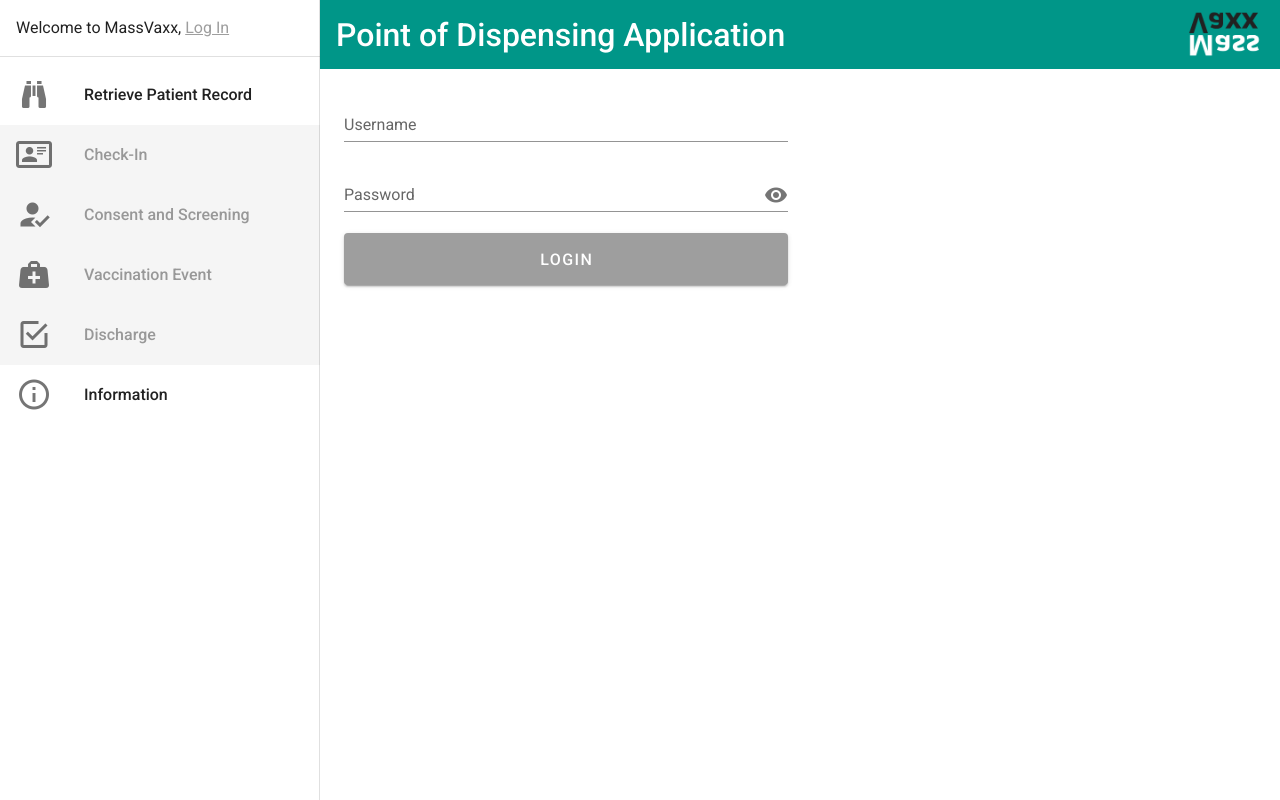
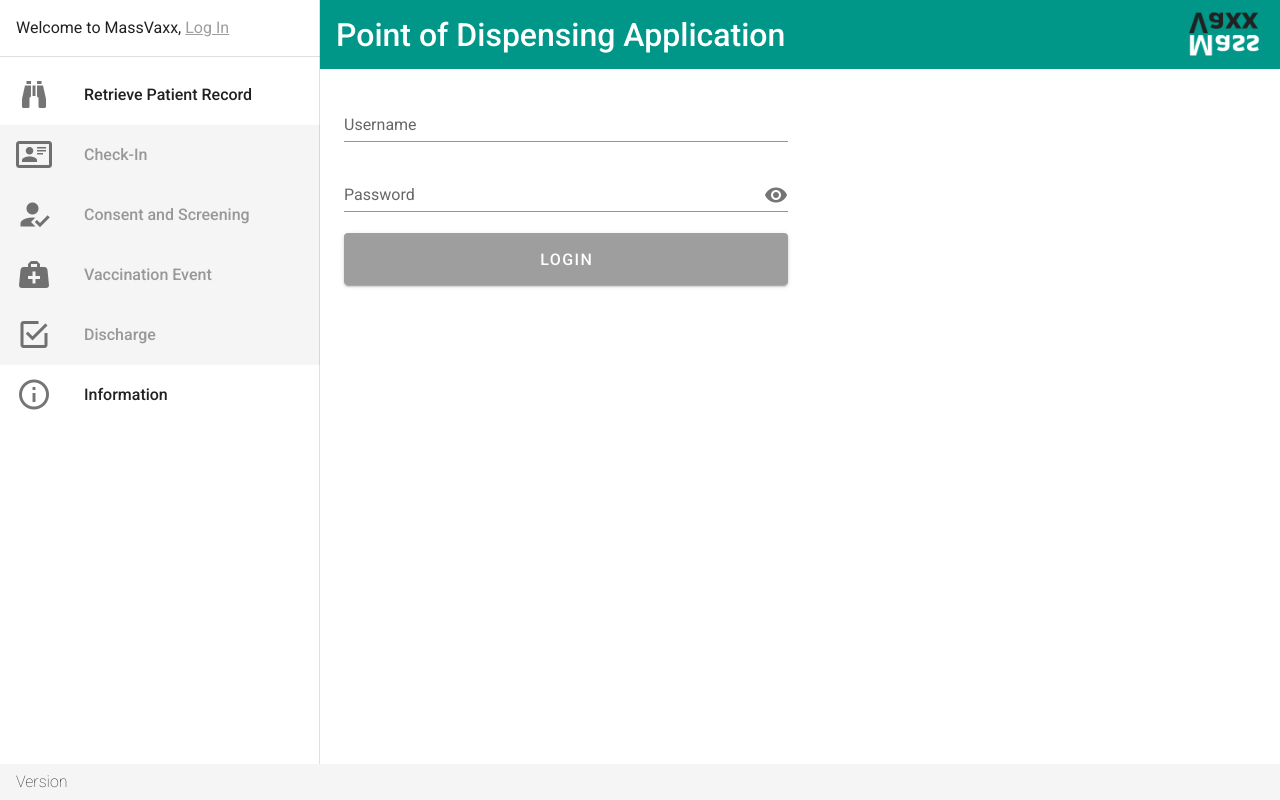
Before and after one commit to david-fraley/MassVaccinationSystem, a Vue app in the folder PointOfDispensingApp/: page /UserLogin in a window 1280 px wide. Built offline with nearby package versions, Linux system fonts and the light colour scheme; what v-mask would draw is missing.

Commit message:
[MVS-727] add version label to pod app (#245)
* [MVS-727] Add a version label to POD app

* [MVS-727] small fix

```diff
--- a/PointOfDispensingApp/src/App.vue
+++ b/PointOfDispensingApp/src/App.vue
@@ -1,5 +1,5 @@
 <template>
-  <v-app>
+  <v-app id="PointOfDispensingApp">
     <SystemBar />
 
     <v-app-bar app clipped-right flat height="69" color="appTitleColor">
@@ -107,6 +107,9 @@
         <router-view></router-view>
       </v-container>
     </v-main>
+    <v-footer app fixed>
+      <span class="font-weight-thin">Version {{ version }}</span>
+    </v-footer>
   </v-app>
 </template>
 
@@ -150,6 +153,9 @@
       },
       currentUserName() {
         return this.$store.state.currentUser.name;
+      },
+      version() {
+        return process.env.VUE_APP_VERSION;
       }
     },
     components:
--- a/PointOfDispensingApp/vue.config.js
+++ b/PointOfDispensingApp/vue.config.js
@@ -1,3 +1,5 @@
+process.env.VUE_APP_VERSION = require('./package.json').version
+
 module.exports = {
   transpileDependencies: ["vuetify"],
   publicPath: "./",
```
